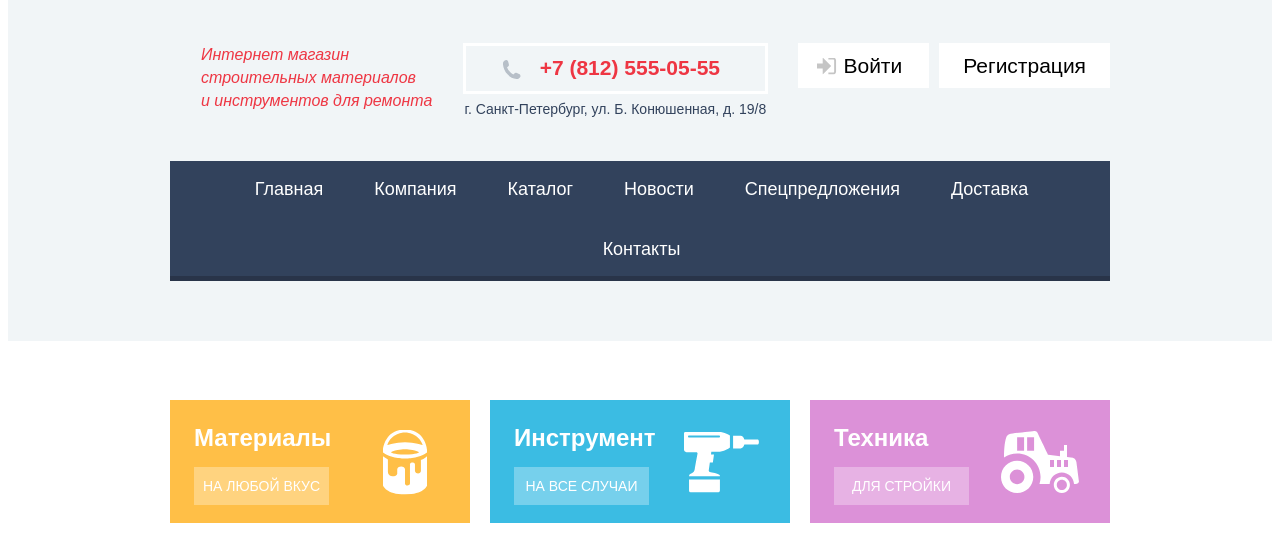
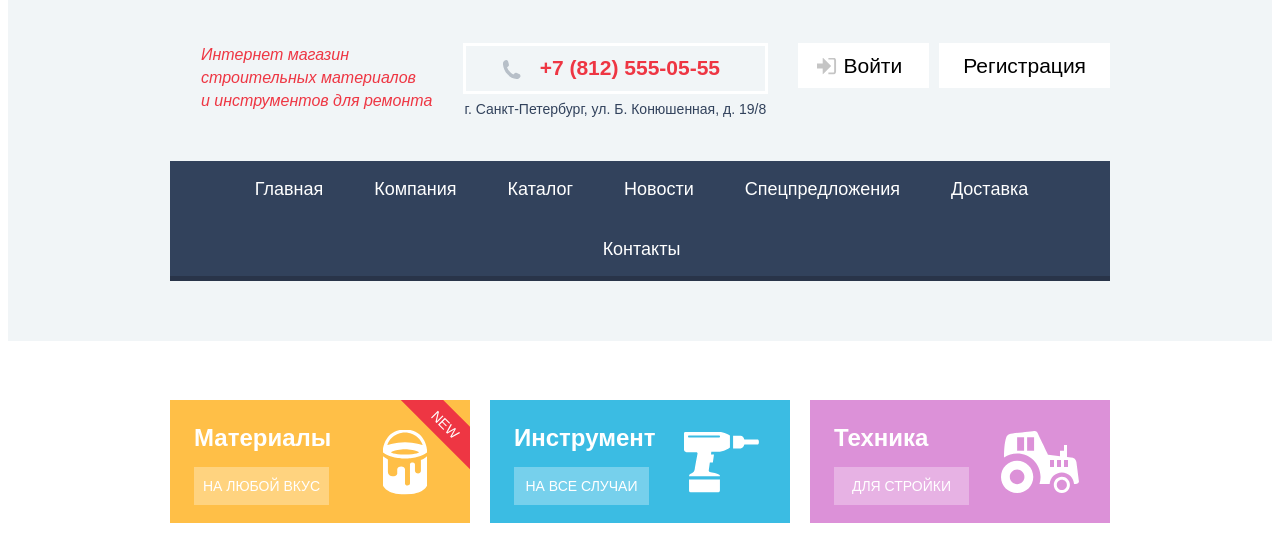
Before and after one commit to Miketheonly/1429503-technomart-28, a plain HTML site: page index.html in a window 1280 px wide. Shown: the part 95-635 px from the top of the page. Drawn offline with Linux system fonts and the light colour scheme; a web font is replaced by a local one.

Commit message:
new-item

```diff
--- a/css/styles.css
+++ b/css/styles.css
@@ -34,6 +34,23 @@
 *::before,
 *::after {
     box-sizing: border-box;
+}
+
+.new-item {
+    width: 100px;
+    padding: 7px 0 5px;
+    color: white;
+    background-color: #ee3643;
+    font-size: 14px;
+    line-height: 18px;
+    text-decoration: none;
+    text-transform: uppercase;
+    text-align: center;
+    transform: rotate(45deg);
+    position: absolute;
+    top: 9px;
+    right: -26px;
+
 }
 
 .visually-hidden:not(:focus):not(:active),
@@ -427,6 +444,7 @@ ul, ol {
     padding-top: 23px;
     padding-bottom: 16px;
     padding-left: 24px;
+    overflow: hidden;
 }
 
 .offer-title{
--- a/index.html
+++ b/index.html
@@ -56,6 +56,7 @@
     <h1 class="visually-hidden wrap">Главная страница</h1>
       <section class="offers-wrapper wrap">
         <div class="offer materials">
+          <a class="new-item" href="cat-page.html">New</a>
           <h3 class="offer-title">Материалы</h3>
           <a class="offer-link" href="blank.html" aria-label="Ссылка на каталог стройматериалов">На любой вкус</a>
         </div>
```
